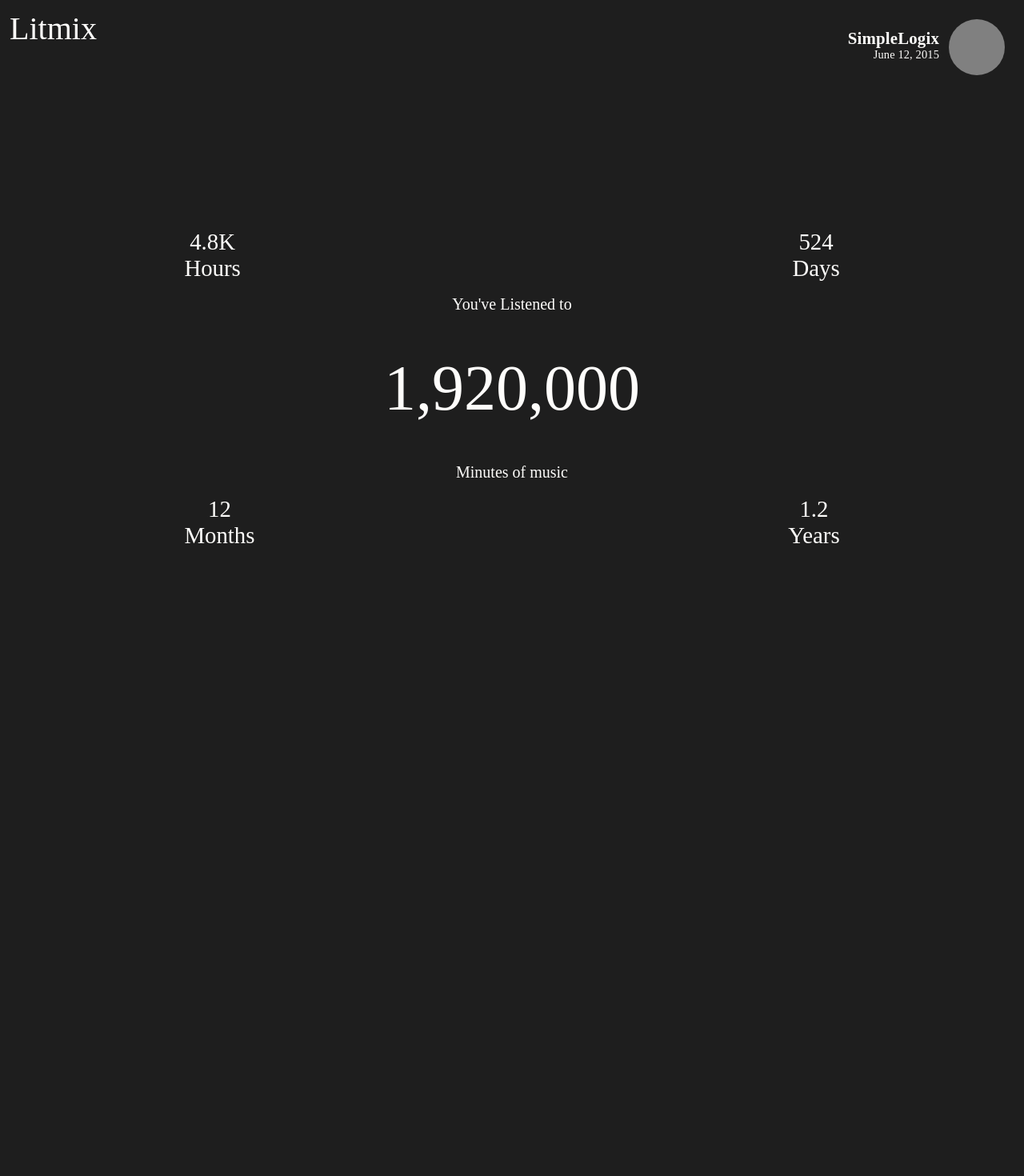
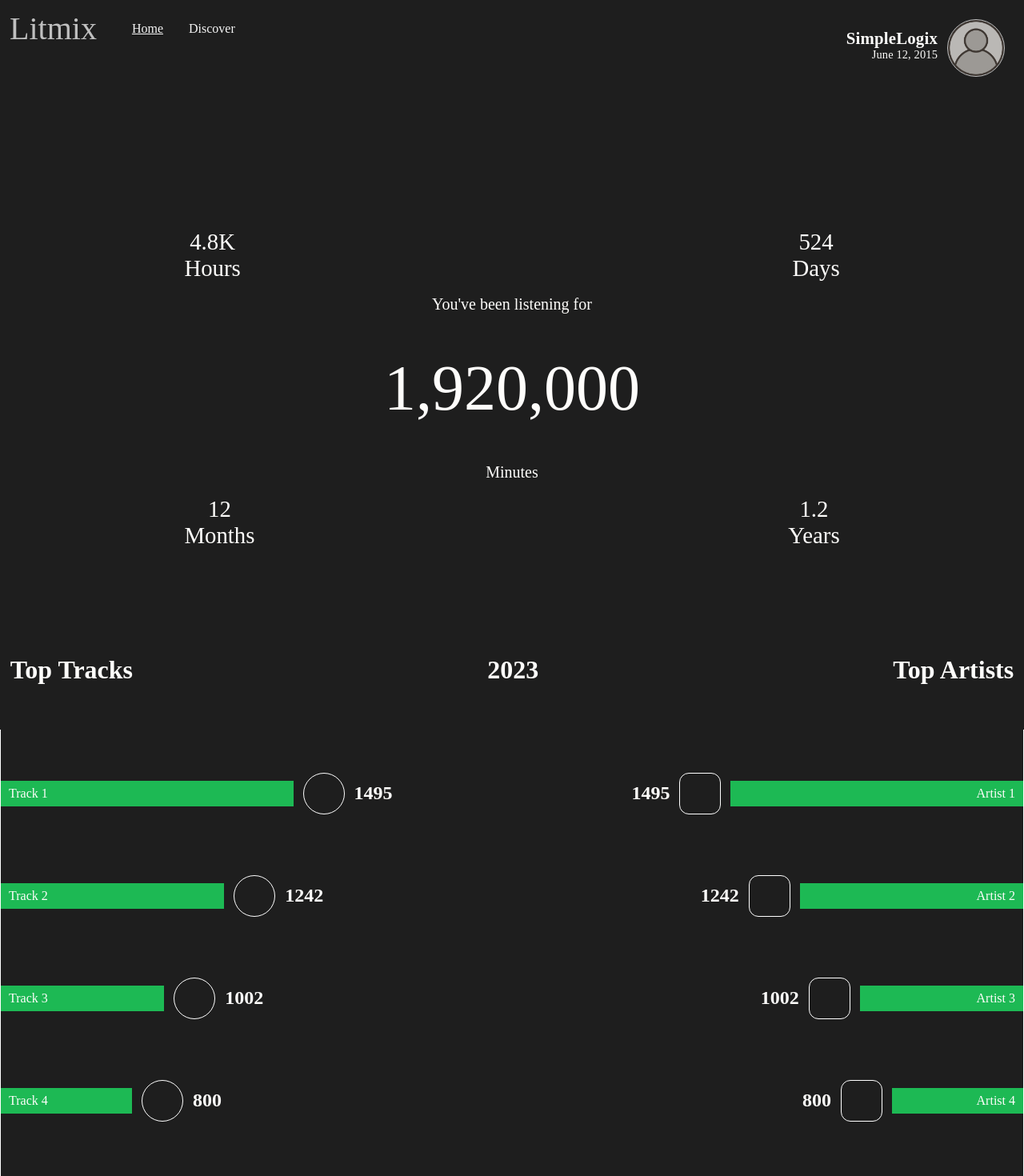
Before and after one commit to SimpleLogix/litmix, a React (Create React App) app: page / in a window 1280 px wide. Shown: the top 1470 px of the page at 80% size. Before the commit the page ends 800 px from the top, so only its background shows below. Built offline with nearby package versions, Linux system fonts and the light colour scheme.

Commit message:
stats pages 1+2 structured

```diff
--- /dev/null
+++ b/src/components/Header.tsx
@@ -0,0 +1,29 @@
+import React from "react";
+
+type Props = {};
+
+const Header = (props: Props) => {
+  return (
+    <div className="center header">
+      <div className="header-links">
+        <div className="logo">Litmix</div>
+        <div className="selected-link">Home</div>
+        <div>Discover</div>
+      </div>
+      <div className="profile-container">
+        <div className="profile-info">
+          <div className="profile-username">SimpleLogix</div>
+          <div className="profile-join-date">June 12, 2015</div>
+        </div>
+        <div
+          className="profile-icon"
+          style={{
+            backgroundImage: `url(${process.env.PUBLIC_URL}/assets/user.png)`,
+          }}
+        ></div>
+      </div>
+    </div>
+  );
+};
+
+export default Header;
--- /dev/null
+++ b/src/components/StatsPgOne.tsx
@@ -0,0 +1,32 @@
+import React from "react";
+
+type Props = {};
+
+const StatsPgOne = (props: Props) => {
+  return (
+    <div className="home-main-container center column">
+      <p>You've been listening for</p>
+      <div className="home-mins-listened">1,920,000</div>
+      <p>Minutes</p>
+
+      <div className="home-stat-1 center column">
+        <p>4.8K</p>
+        <p>Hours</p>
+      </div>
+      <div className="home-stat-2 center column">
+        <p>524</p>
+        <p>Days</p>
+      </div>
+      <div className="home-stat-3 center column">
+        <p>12</p>
+        <p>Months</p>
+      </div>
+      <div className="home-stat-4 center column">
+        <p>1.2</p>
+        <p>Years</p>
+      </div>
+    </div>
+  );
+};
+
+export default StatsPgOne;
--- /dev/null
+++ b/src/components/StatsPgTwo.tsx
@@ -0,0 +1,73 @@
+import React from "react";
+import "../styles/stats-2.css";
+
+type Props = {};
+
+interface Data {
+  name: string;
+  icon: string;
+  value: number;
+  percentage: string;
+}
+
+const StatsPgTwo = (props: Props) => {
+  const topTracksData: Data[] = [
+    { name: "Track 1", icon: "bar-icon", value: 1495, percentage: "60%" },
+    { name: "Track 2", icon: "bar-icon", value: 1242, percentage: "45%" },
+    { name: "Track 3", icon: "bar-icon", value: 1002, percentage: "32%" },
+    { name: "Track 4", icon: "bar-icon", value: 800, percentage: "25%" },
+    { name: "Track 5", icon: "bar-icon", value: 425, percentage: "20%" },
+  ];
+  const topArtistsData: Data[] = [
+    { name: "Artist 1", icon: "bar-icon", value: 1495, percentage: "60%" },
+    { name: "Artist 2", icon: "bar-icon", value: 1242, percentage: "45%" },
+    { name: "Artist 3", icon: "bar-icon", value: 1002, percentage: "32%" },
+    { name: "Artist 4", icon: "bar-icon", value: 800, percentage: "25%" },
+    { name: "Artist 5", icon: "bar-icon", value: 425, percentage: "20%" },
+  ];
+  return (
+    <div className="top-stats-main-container-wrapper center column">
+      <div className="top-stats-heading">
+        <h1>Top Tracks</h1>
+        <h1>2023</h1>
+        <h1>Top Artists</h1>
+      </div>
+
+      <div className="top-stats-main-container center">
+        <div className="top-tracks-container column">
+          <div className="left-graph column">
+            {topTracksData.map((track, index) => {
+              return (
+                <div key={`track-${index}`}>
+                  <div className={`bar`} style={{ width: track.percentage }}>
+                    {track.name}
+                  </div>
+                  <div className="bar-icon"></div>
+                  <div className="bar-stat-value">{track.value}</div>
+                </div>
+              );
+            })}
+          </div>
+        </div>
+
+        <div className="top-artists-container column">
+          <div className="right-graph column">
+            {topArtistsData.map((artist, index) => {
+              return (
+                <div key={`artist-${index}`}>
+                  <div className="bar-stat-value">{artist.value}</div>
+                  <div className="bar-track-icon"></div>
+                  <div className={`bar`} style={{ width: artist.percentage }}>
+                    {artist.name}
+                  </div>
+                </div>
+              );
+            })}
+          </div>
+        </div>
+      </div>
+    </div>
+  );
+};
+
+export default StatsPgTwo;
--- a/src/pages/Home.tsx
+++ b/src/pages/Home.tsx
@@ -1,44 +1,17 @@
 import React from "react";
-import "../styles/home.css";
+import "../styles/stats-1.css";
+import Header from "../components/Header";
+import StatsPgOne from "../components/StatsPgOne";
+import StatsPgTwo from "../components/StatsPgTwo";
 
 type Props = {};
 
 const Home = (props: Props) => {
   return (
     <div>
-      <div className="center header">
-        <div className="logo">Litmix</div>
-        <div className="profile-container">
-          <div className="profile-info">
-            <div className="profile-username">SimpleLogix</div>
-            <div className="profile-join-date">June 12, 2015</div>
-          </div>
-          <div className="profile-icon"></div>
-        </div>
-      </div>
-      <div className="home-main-container center column">
-        <p>You've Listened to</p>
-        <div className="home-mins-listened">1,920,000</div>
-        <p>Minutes of music</p>
-
-        <div className="home-stat-1 center column">
-          <p>4.8K</p>
-          <p>Hours</p>
-        </div>
-        <div className="home-stat-2 center column">
-          <p>524</p>
-          <p>Days</p>
-        </div>
-        <div className="home-stat-3 center column">
-          <p>12</p>
-          <p>Months</p>
-        </div>
-        <div className="home-stat-4 center column">
-          <p>1.2</p>
-          <p>Years</p>
-        </div>
-
-      </div>
+      <Header></Header>
+      <StatsPgOne></StatsPgOne>
+      <StatsPgTwo></StatsPgTwo>
     </div>
   );
 };
--- a/src/styles/home.css
+++ b/src/styles/stats-1.css
@@ -1,15 +1,35 @@
-.header{
+.header {
     align-items: flex-start;
     justify-content: space-between;
 }
 
-.logo{
+
+.header-links {
+    display: flex;
+    align-items: center;
+    gap: 32px;
+    font-weight: 100;
+    font-size: 1em;
+    color: whitesmoke;
+    cursor: pointer;
+    user-select: none;
+
+}
+
+.header-links>.logo {
     font-size: 2.5em;
     padding: 12px;
-    user-select: none;
 }
 
-.profile-container{
+.selected-link{
+    text-decoration: underline;
+}
+
+.header-links>div:hover {
+    opacity: 0.75;
+}
+
+.profile-container {
     display: flex;
     width: 500px;
     height: 125px;
@@ -21,68 +41,72 @@
     width: 70px;
     height: 70px;
     border-radius: 50%;
-    background-color: gray;
+    border:  1px solid whitesmoke;
+    background-size: cover;
+    background-repeat: no-repeat;
+    opacity: 0.75;
 }
 
-.profile-info{
+.profile-info {
     display: flex;
     flex-direction: column;
     align-items: flex-end;
     margin: 12px;
 }
 
-.profile-username{
+.profile-username {
     font-size: 1.3em;
     letter-spacing: 0.2px;
     font-weight: bold;
 }
 
-.profile-join-date{
+.profile-join-date {
     font-size: 0.9em;
     letter-spacing: 0.15px;
     font-weight: lighter;
 }
 
-.home-main-container{
+.home-main-container {
     position: relative;
     height: calc(100vh - 175px);
 }
 
-.home-main-container>p{
+.home-main-container>p {
     font-size: 1.25em;
     margin: 48px;
 }
 
-.home-mins-listened{
+.home-mins-listened {
     font-size: 5em;
 }
 
 .home-stat-1>p,
 .home-stat-2>p,
 .home-stat-3>p,
-.home-stat-4>p{
+.home-stat-4>p {
     font-size: 1.8em;
     margin: 0;
 }
 
-.home-stat-1{
+.home-stat-1 {
     position: absolute;
     top: 18%;
     left: 18%;
 }
 
-.home-stat-2{
+.home-stat-2 {
     position: absolute;
     top: 18%;
     right: 18%;
 }
 
-.home-stat-3{
+.home-stat-3 {
     position: absolute;
     bottom: 18%;
     left: 18%;
 }
-.home-stat-4{
+
+.home-stat-4 {
     position: absolute;
     bottom: 18%;
     right: 18%;
--- /dev/null
+++ b/src/styles/stats-2.css
@@ -0,0 +1,93 @@
+.top-stats-main-container-wrapper {
+    height: 100vh;
+    display: flex;
+}
+
+.top-stats-main-container {
+    height: 100%;
+    width: 100%;
+}
+
+.top-stats-main-container>div {
+    width: 98%;
+    height: 100%;
+    display: flex;
+    margin-top: 50px;
+}
+
+.top-stats-main-container>div>h1 {
+    margin: 12px;
+}
+
+.top-artists-container {
+    align-items: flex-end;
+}
+
+.top-stats-heading {
+    height: 100px;
+    width: 98%;
+    display: flex;
+    justify-content: space-between;
+}
+
+.left-graph,
+.right-graph {
+    width: 90%;
+    height: 90%;
+    margin: 24git px 100px 0 100px;
+    display: flex;
+    padding-top: 16px;
+    padding-bottom: 16px;
+}
+
+.left-graph {
+    border-left: 1px solid white;
+}
+
+.right-graph {
+    border-right: 1px solid white;
+}
+
+.right-graph>div{
+    display: flex;
+    justify-content: flex-end;
+}
+
+.right-graph>div>.bar{
+    justify-content: flex-end;
+}
+
+.left-graph>div, .right-graph>div{
+    height: 100%;
+    display: flex;
+    align-items: center;
+    gap: 12px;
+}
+
+.bar{
+    height: 25%;
+    width: 60%;
+    background-color: var(--green);
+    display: flex;
+    align-items: center;
+    padding: 0 10px 0 10px
+}
+
+.bar-icon{
+    width: 50px;
+    height: 50px;
+    border-radius: 50%;
+    border: 1px solid white;
+}
+
+.bar-track-icon{
+    width: 50px;
+    height: 50px;
+    border-radius: 12px;
+    border: 1px solid white;
+}
+
+.bar-stat-value{
+    font-size: 1.5em;
+    font-weight: bold;
+}
```
Also changed, not shown: public/assets/user.png (added).
